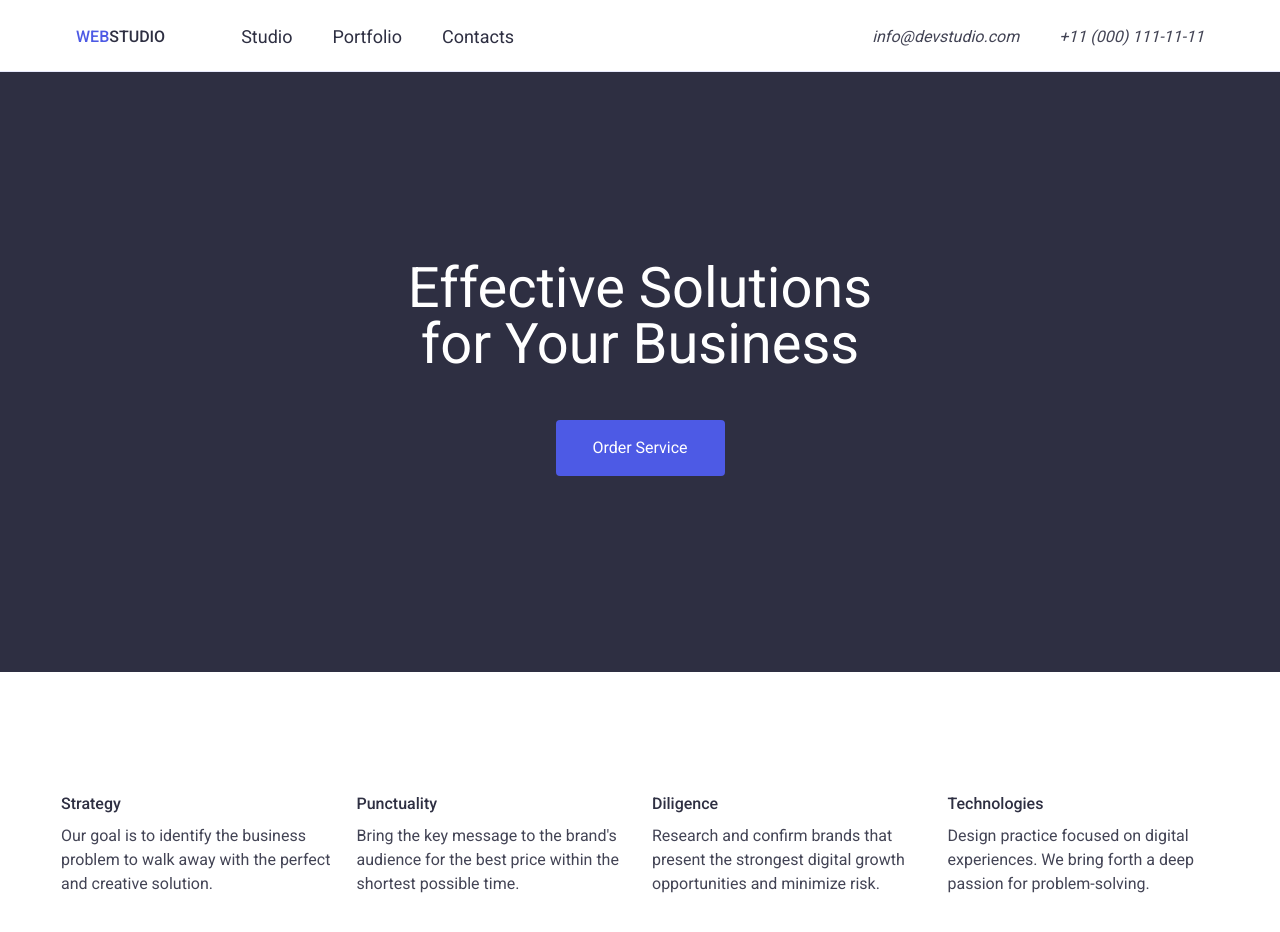
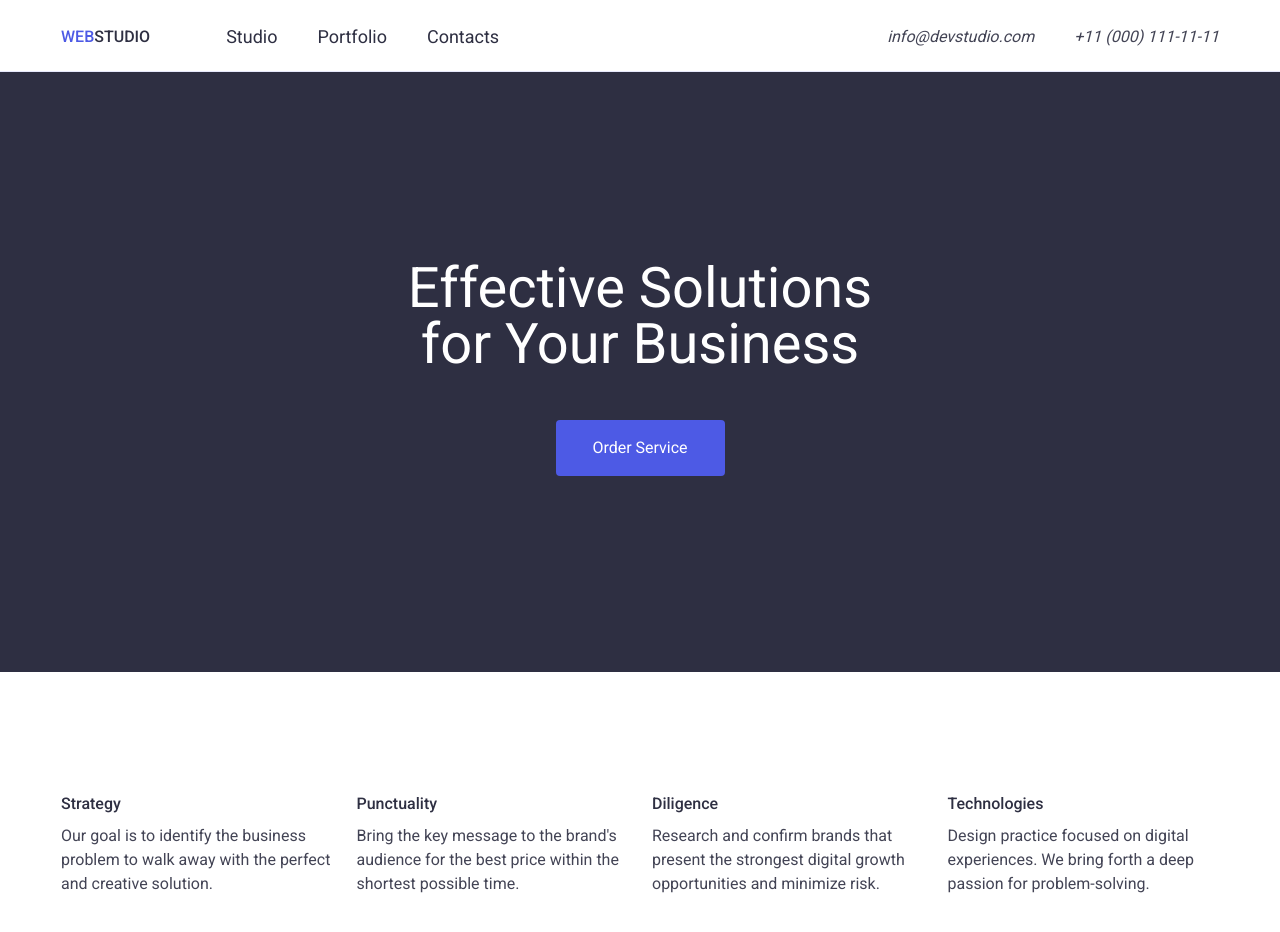
Before and after one commit to EmreMaltepe/goit-markup-hw-03, a plain HTML site: page index.html in a window 1280 px wide. Shown: the top 932 px of the page. Drawn offline with nearby package versions, Linux system fonts and the light colour scheme.

Commit message:
current-project-final

```diff
--- a/css/styles.css
+++ b/css/styles.css
@@ -28,7 +28,7 @@ body {
   max-width: 1440px;
   align-items: center;
   margin: 0 auto;
-
+  padding: auto;
 
 }
 header{
@@ -40,7 +40,7 @@ header{
   display: flex;
   max-width: 1158px;
   margin: 0 auto;
-  padding: 15px;
+  padding: auto;
   align-items: center;
   justify-content: space-between;
   padding-top: 25px;
```
